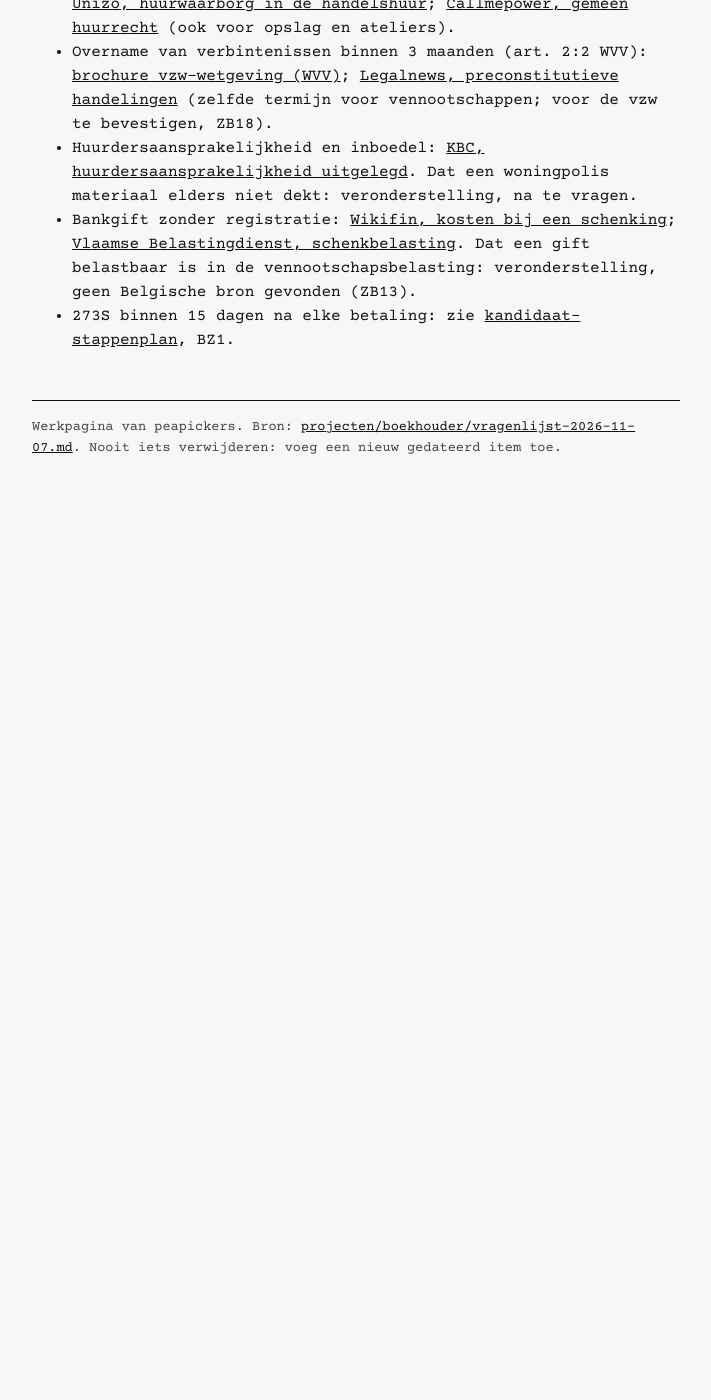
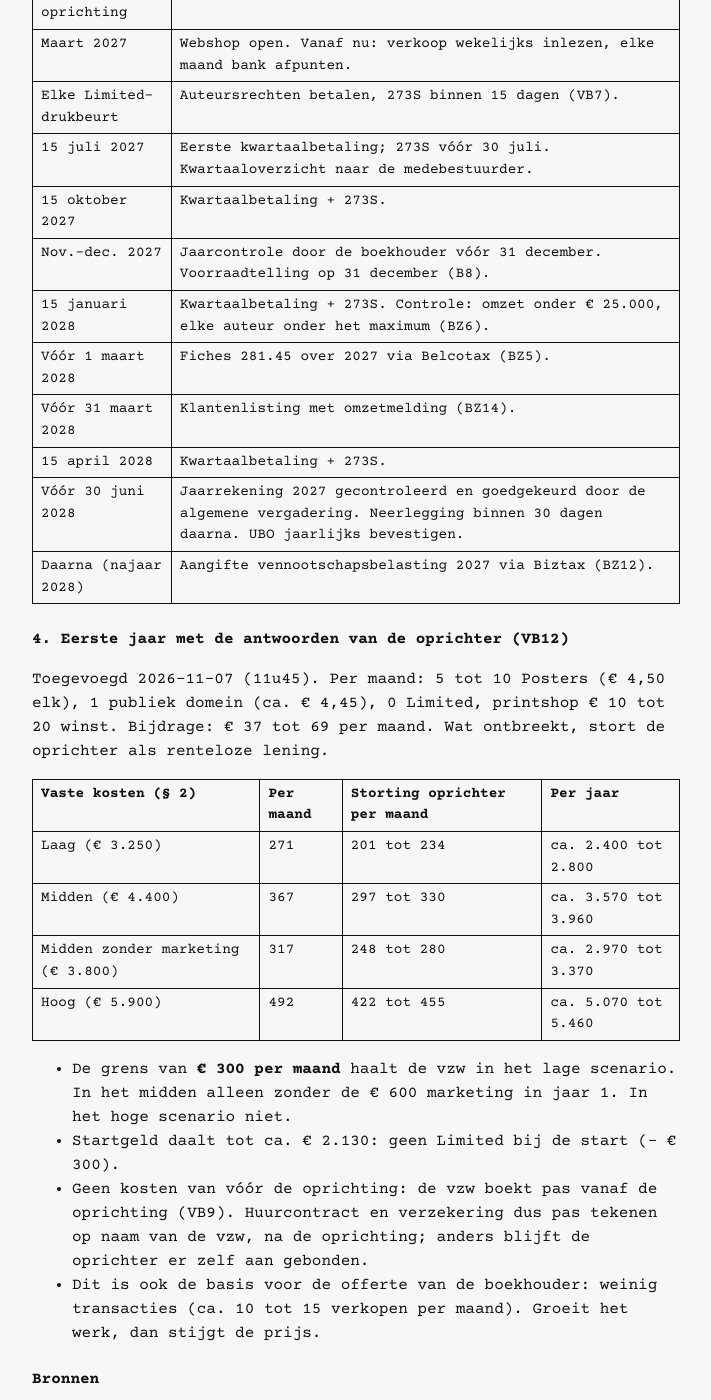
Before and after one commit to peapickers/peapickers.github.io, a Jekyll site: the page built from projecten/boekhouder/vragenlijst-2026-11-07.md, in a window 1280 px wide and 1400 px high, scrolled down 8869 px. Shown: the whole window, without its empty margins (284-995 px from the left). Built offline with Jekyll 4.4.1, drawn with Linux system fonts in a browser that asks for light colours; before the commit the page ends 9367 px from its top, so only the background shows below that; some of the changed text lies outside the part shown.

Commit message:
Boekhouder: antwoorden VB7 en VB9-VB14, eerste jaar herrekend
Co-Authored-By: Claude Opus 5.5 <noreply@anthropic.com>
Claude-Session: https://claude.ai/code/session_01CW2uQyje47sHHortXRaduB

```diff
--- a/projecten/boekhouder/vragenlijst-2026-11-07.md
+++ b/projecten/boekhouder/vragenlijst-2026-11-07.md
@@ -10,6 +10,8 @@ Datum: 2026-11-07 · Rol: Boekhouder · Codes: VB1 tot VB14 (vragen), ZB13 tot Z
 **Kort.** Als de lening en de koop van materiaal vervallen (D8), blijven vier gaten over. (1) Waarmee betaalt de vzw het startgeld (ruw € 2.000 tot 3.000 vóór de eerste verkoop) en het tekort van het eerste jaar? (2) Van wie is de printer, en wie verzekert hem op de productieplek? (3) De vaste kosten liggen nu tussen € 3.250 en 5.900 per jaar: break-even 723 tot 1.312 posters. (4) Limited betaalt Auteursrechten bij het drukken; elke drukbeurt brengt dan een eigen aangifte 273S mee. Deze vragen zijn voor de oprichter, niet voor de boekhouder (die heeft BZ1 tot BZ18).
 
 > **Antwoorden van 2026-11-07 (11u30).** VB1 tot VB8 zijn beantwoord, zie de laatste kolom. Gevolg: de renteloze lening van de oprichter blijft (VB1 tot VB3), het materiaal gaat in bruikleen (VB4), één polis op naam van de vzw (VB5), waarborg volgens het gebruik: 2 maanden (VB6), betaaldag de 15de na elk kwartaal (VB8). VB7 (Limited bij de start) blijft open. VB9 tot VB14 zijn nog open.
+
+> **Tweede ronde antwoorden (2026-11-07, 11u45).** Alle vragen zijn beantwoord. Start met 0 Limited (VB7). Kosten van vóór de oprichting worden niet ingebracht (VB9); ZB18 vervalt daarmee. Raming boekhouder € 1.000 per jaar (VB10). Eerste jaar: zie § 4 (VB12). Noodplan bij uitval: zie ZB21 (VB14).
 
 Andere projecten hebben nog geen vragenlijst van 7 november; de boekhouder is de eerste. Wat al bij de boekhouder (BZ), de advocaat (ADV-) of in de actiepunten (ZB01 tot ZB12) ligt, vragen we hier niet opnieuw.
 
@@ -25,14 +27,14 @@ Andere projecten hebben nog geen vragenlijst van 7 november; de boekhouder is de
 | VB4 ★ | Van wie is de **printer** (en het snijmateriaal, de werktafels, het rek) als de koop vervalt? | Blijft het materiaal van de oprichter, dan gebruikt de vzw het zonder contract. Bij een breuk, een verhuis of uitval van de oprichter is niet duidelijk wie wat mag of moet. | **Kosteloze bruikleen**: de oprichter blijft eigenaar, de vzw gebruikt het met een schriftelijke overeenkomst, inventaris met foto's, opzegtermijn en een regel wie herstellingen betaalt (ZB14). Alternatief: de vzw koopt nieuw materiaal (dan hoort dat in het startgeld). || Gebruik het voorstel (bruikleen), om de kosten laag te houden. (2026-11-07) |
 | VB5 ★ | Wie **verzekert** het materiaal op de productieplek, en de schade aan het pand van de gastheer? | Een woningpolis dekt materiaal buiten de woning meestal niet (veronderstelling). Een huurder is aansprakelijk voor brand- en waterschade door zijn fout. Zonder dekking draagt de vzw of de oprichter dat zelf. | Eén polis op naam van de vzw: inhoud (ook goederen van derden in bruikleen), huurdersaansprakelijkheid en BA uitbating. Vragen of de gastheer "afstand van verhaal" in het contract wil zetten. Offertes vóór de verhuis (ZB15). || Eén polis op naam van de vzw. (2026-11-07) |
 | VB6 ★ | **Huurwaarborg en contract**: hoeveel waarborg aanvaard je, in welke vorm, en tekent de vzw of de oprichter (vóór de oprichting)? | Voor een opslag- of atelierruimte geldt geen wettelijk maximum voor de waarborg; dat wordt onderhandeld. Een contract vóór de oprichting bindt de oprichter persoonlijk tot de vzw het overneemt (VB9). | Maximaal 2 maanden huur, op een geblokkeerde rekening op naam van de vzw of als bankgarantie; liever geen cash aan de gastheer. Contract laten ingaan op de dag van de oprichting. De waarborg is een vordering, geen kost. || Gebruik de standaard: wat gemiddeld is. (2026-11-07) |
-| VB7 ★ | Hoeveel **Limited** bij de start, en wanneer betalen we die Auteursrechten? | Auteursrechten "meteen bij het drukken" betekent geld weg vóór de verkoop, en een aangifte 273S binnen 15 dagen na elke betaling. Drie drukbeurten per kwartaal zijn drie extra aangiftes. | Maximaal 3 werken bij de start. Limited drukken in de week vóór de vaste kwartaalbetaaldag, zodat de Auteursrechten meteen bij het drukken én in de kwartaalbetaling vallen: 1 aangifte per kwartaal. Past BESLISSINGEN.md niet aan, het is een planning (ZB19). || Weet ik nog niet. (2026-11-07) |
+| VB7 ★ | Hoeveel **Limited** bij de start, en wanneer betalen we die Auteursrechten? | Auteursrechten "meteen bij het drukken" betekent geld weg vóór de verkoop, en een aangifte 273S binnen 15 dagen na elke betaling. Drie drukbeurten per kwartaal zijn drie extra aangiftes. | Maximaal 3 werken bij de start. Limited drukken in de week vóór de vaste kwartaalbetaaldag, zodat de Auteursrechten meteen bij het drukken én in de kwartaalbetaling vallen: 1 aangifte per kwartaal. Past BESLISSINGEN.md niet aan, het is een planning (ZB19). || Weet ik nog niet. (2026-11-07) Begin met 0 Limited. (2026-11-07, tweede ronde) |
 | VB8 ★ | Welke **vaste betaaldag** per kwartaal? | De Public Ledger toont "Nog uit te betalen" met de volgende 4 kwartaalstortingen. De techniek heeft de datums nodig. De 273S volgt binnen 15 dagen. | De 15de van januari, april, juli en oktober. Valt die in een weekend: de werkdag ervoor. Eerste betaling 15 juli 2027 (voor het tweede kwartaal). || Voorstel is goed: de 15de van januari, april, juli en oktober. (2026-11-07) |
-| VB9 | Bewaar je **alle kosten van vóór de oprichting** op naam van "vzw peapickers in oprichting"? | De vzw moet die verbintenissen overnemen binnen **3 maanden** na de oprichting (art. 2:2 WVV), niet binnen 2 maanden zoals B3 in het advies zegt. Anders blijft de oprichter er zelf aan gebonden. | Ja. Lijst bijhouden met datum, bedrag, bewijs; het bestuursorgaan neemt alles in één besluit over, binnen de maand na de oprichting (ZB18). | |
-| VB10 | Welk bedrag zetten we voor de **ITAA-boekhouder** in de raming tot de offerte er is? | Het dossier rekent nog met een boekhouder die alles doet (€ 1.800). In zelfbeheer is dat lager, maar we kennen het bedrag niet. De vzw betaalt de btw erop zonder ze te recupereren. | € 1.000 per jaar met btw als middenwaarde, vork € 600 tot 1.500. Na de offerte herrekenen (ZB10). | |
-| VB11 | Wat valt onder "**alles inbegrepen**" in de € 150 per maand? | Elektriciteit voor de printer, verwarming (papier en inkt willen droog en vorstvrij), internet en schoonmaak kunnen er los bijkomen. | Huur, energie, verwarming en internet zitten erin; de verzekering niet (die neemt de vzw zelf, VB5). | |
-| VB12 | Aanvaard je een break-even van **ruw 723 tot 1.312 posters** per jaar, en hoeveel verwacht je zelf in 2027? | Het plan rekent met 300 / 375 / 450 posters per jaar. Dan blijft er elk jaar een tekort tot de printshop en publiek domein meetellen. | Raming herrekenen met jouw aantallen voor Posters, publiek domein (per stuk ongeveer even veel als een Poster) en Limited. Kosten schrappen kan: marketing € 600 en de polis bestuurdersaansprakelijkheid zijn de grootste vrije posten. | |
-| VB13 | Komt de **inbreng van de oprichter** (lening of gift, bruikleen van materiaal) met bedrag in de Public Ledger? | Ideologisch kenmerk 1: "ook de inbreng van de oprichter". De repo mag geen privébedragen tonen. Dat botst. | Ja, als bedrag van de vzw ("inbreng oprichter", per maand), zonder naam of privégegevens. Bruikleen als lijn zonder bedrag. | |
-| VB14 | Wie neemt de **aangiftes** over als de oprichter uitvalt? | De webshop gaat dan stil, maar de 273S, de fiches 281.45 en de jaarrekening hebben vaste termijnen. Een vergeten fiche kost ongeveer 100 % (BZ11). | De medebestuurder krijgt toegang tot bank, software en MyMinfin, en een blad met de kalender (§ 3). De boekhouder springt in tegen een uurprijs (ZB21). | |
+| VB9 | Bewaar je **alle kosten van vóór de oprichting** op naam van "vzw peapickers in oprichting"? | De vzw moet die verbintenissen overnemen binnen **3 maanden** na de oprichting (art. 2:2 WVV), niet binnen 2 maanden zoals B3 in het advies zegt. Anders blijft de oprichter er zelf aan gebonden. | Ja. Lijst bijhouden met datum, bedrag, bewijs; het bestuursorgaan neemt alles in één besluit over, binnen de maand na de oprichting (ZB18). || Neen. Laat de kosten van vóór de oprichting los: ik wil gewoon beginnen. De kosten vanaf de start breng ik wel in. (2026-11-07) |
+| VB10 | Welk bedrag zetten we voor de **ITAA-boekhouder** in de raming tot de offerte er is? | Het dossier rekent nog met een boekhouder die alles doet (€ 1.800). In zelfbeheer is dat lager, maar we kennen het bedrag niet. De vzw betaalt de btw erop zonder ze te recupereren. | € 1.000 per jaar met btw als middenwaarde, vork € 600 tot 1.500. Na de offerte herrekenen (ZB10). || Neem het voorstel: € 1.000 per jaar met btw als middenwaarde, vork € 600 tot 1.500. Na de offerte herrekenen. (2026-11-07) |
+| VB11 | Wat valt onder "**alles inbegrepen**" in de € 150 per maand? | Elektriciteit voor de printer, verwarming (papier en inkt willen droog en vorstvrij), internet en schoonmaak kunnen er los bijkomen. | Huur, energie, verwarming en internet zitten erin; de verzekering niet (die neemt de vzw zelf, VB5). || Huur, energie, verwarming en internet zitten erin. De verzekering niet, die neemt de vzw zelf (VB5). (2026-11-07) |
+| VB12 | Aanvaard je een break-even van **ruw 723 tot 1.312 posters** per jaar, en hoeveel verwacht je zelf in 2027? | Het plan rekent met 300 / 375 / 450 posters per jaar. Dan blijft er elk jaar een tekort tot de printshop en publiek domein meetellen. | Raming herrekenen met jouw aantallen voor Posters, publiek domein (per stuk ongeveer even veel als een Poster) en Limited. Kosten schrappen kan: marketing € 600 en de polis bestuurdersaansprakelijkheid zijn de grootste vrije posten. || Lukt het met een maandelijkse storting van de oprichter onder € 300, dan is die storting het break-even bedrag. Jaar 1: elke maand verlies, 5 tot 10 posters, 1 publiek domein, 0 Limited per maand; printshop € 10 tot 20 winst per maand. Dit is de startprijs voor de offerte van de boekhouder; groeit het werk, dan stijgt de prijs, pragmatisch langs beide kanten. Zie § 4. (2026-11-07) |
+| VB13 | Komt de **inbreng van de oprichter** (lening of gift, bruikleen van materiaal) met bedrag in de Public Ledger? | Ideologisch kenmerk 1: "ook de inbreng van de oprichter". De repo mag geen privébedragen tonen. Dat botst. | Ja, als bedrag van de vzw ("inbreng oprichter", per maand), zonder naam of privégegevens. Bruikleen als lijn zonder bedrag. || Ja. De lening als bedrag van de vzw ("lening oprichter", per maand), zonder naam of privégegevens. De bruikleen als lijn zonder bedrag. (2026-11-07) |
+| VB14 | Wie neemt de **aangiftes** over als de oprichter uitvalt? | De webshop gaat dan stil, maar de 273S, de fiches 281.45 en de jaarrekening hebben vaste termijnen. Een vergeten fiche kost ongeveer 100 % (BZ11). | De medebestuurder krijgt toegang tot bank, software en MyMinfin, en een blad met de kalender (§ 3). De boekhouder springt in tegen een uurprijs (ZB21). || Gebruik het voorstel, met de context van het waarom erbij. (2026-11-07) |
 
 ## Todo voor Jonas
 
@@ -55,7 +57,7 @@ Andere projecten hebben nog geen vragenlijst van 7 november; de boekhouder is de
 | ZB18 | VB9 | Termijn overname van verbintenissen vóór de oprichting (3 maanden, art. 2:2 WVV) laten bevestigen voor een vzw; het advies B3 (2 maanden) met een nieuw item verbeteren. | M | Jurist | |
 | ZB19 | VB7 | Drukplanning Limited koppelen aan de kwartaalbetaaldag; in de Public Ledger tonen als uitbetaling bij het drukken. | H | Boekhouder, Techniek | VB7, VB8 |
 | ZB20 | VB1 | Verkopen aan de gastheer (L5) apart volgen: factuur met de vermelding van de vrijstellingsregeling; nagaan of hij in de jaarlijkse klantenlisting moet (veronderstelling: vanaf € 250 per jaar). | M | Boekhouder | ZB04 |
-| ZB21 | VB14 | Noodplan bij uitval oprichter: toegangen voor de medebestuurder, kalender, afspraak met de boekhouder. | M | Oprichter | ZB07 |
+| ZB21 | VB14 | Noodplan bij uitval oprichter: toegangen voor de medebestuurder (bank, software, MyMinfin), kalender, afspraak met de boekhouder (uurprijs). Met uitleg waarom: de webshop gaat stil, maar de 273S, de fiches 281.45 en de jaarrekening hebben vaste termijnen; een vergeten fiche kost ongeveer 100 % (BZ11). | M | Oprichter | ZB07 |
 | ZB22 | VB13 | Rubriek "inbreng oprichter" in de Public Ledger, zonder persoonsgegevens. | M | Techniek | VB13 |
 
 ## Achtergrond: de ramingen
@@ -119,6 +121,22 @@ Veronderstelling: oprichting in januari 2027, boekjaar = kalenderjaar (BZ13 open
 | Vóór 30 juni 2028 | Jaarrekening 2027 gecontroleerd en goedgekeurd door de algemene vergadering. Neerlegging binnen 30 dagen daarna. UBO jaarlijks bevestigen. |
 | Daarna (najaar 2028) | Aangifte vennootschapsbelasting 2027 via Biztax (BZ12). |
 
+### 4. Eerste jaar met de antwoorden van de oprichter (VB12)
+
+Toegevoegd 2026-11-07 (11u45). Per maand: 5 tot 10 Posters (€ 4,50 elk), 1 publiek domein (ca. € 4,45), 0 Limited, printshop € 10 tot 20 winst. Bijdrage: € 37 tot 69 per maand. Wat ontbreekt, stort de oprichter als renteloze lening.
+
+| Vaste kosten (§ 2) | Per maand | Storting oprichter per maand | Per jaar |
+| --- | --- | --- | --- |
+| Laag (€ 3.250) | 271 | 201 tot 234 | ca. 2.400 tot 2.800 |
+| Midden (€ 4.400) | 367 | 297 tot 330 | ca. 3.570 tot 3.960 |
+| Midden zonder marketing (€ 3.800) | 317 | 248 tot 280 | ca. 2.970 tot 3.370 |
+| Hoog (€ 5.900) | 492 | 422 tot 455 | ca. 5.070 tot 5.460 |
+
+- De grens van **€ 300 per maand** haalt de vzw in het lage scenario. In het midden alleen zonder de € 600 marketing in jaar 1. In het hoge scenario niet.
+- Startgeld daalt tot ca. € 2.130: geen Limited bij de start (– € 300).
+- Geen kosten van vóór de oprichting: de vzw boekt pas vanaf de oprichting (VB9). Huurcontract en verzekering dus pas tekenen op naam van de vzw, na de oprichting; anders blijft de oprichter er zelf aan gebonden.
+- Dit is ook de basis voor de offerte van de boekhouder: weinig transacties (ca. 10 tot 15 verkopen per maand). Groeit het werk, dan stijgt de prijs.
+
 ### Bronnen
 
 - Geen wettelijk maximum voor de waarborg buiten woninghuur: [Unizo, huurwaarborg in de handelshuur](https://www.unizo.be/ondernemersgids/bedrijfsvoering/omgeving-vestiging/vastgoed/huren/huurwaarborg); [Callmepower, gemeen huurrecht](https://callmepower.be/nl/verhuizen/huurcontract/gemeen-recht) (ook voor opslag en ateliers).
```
Also changed, not shown: projecten/boekhouder.md (+11 -0 lines).
